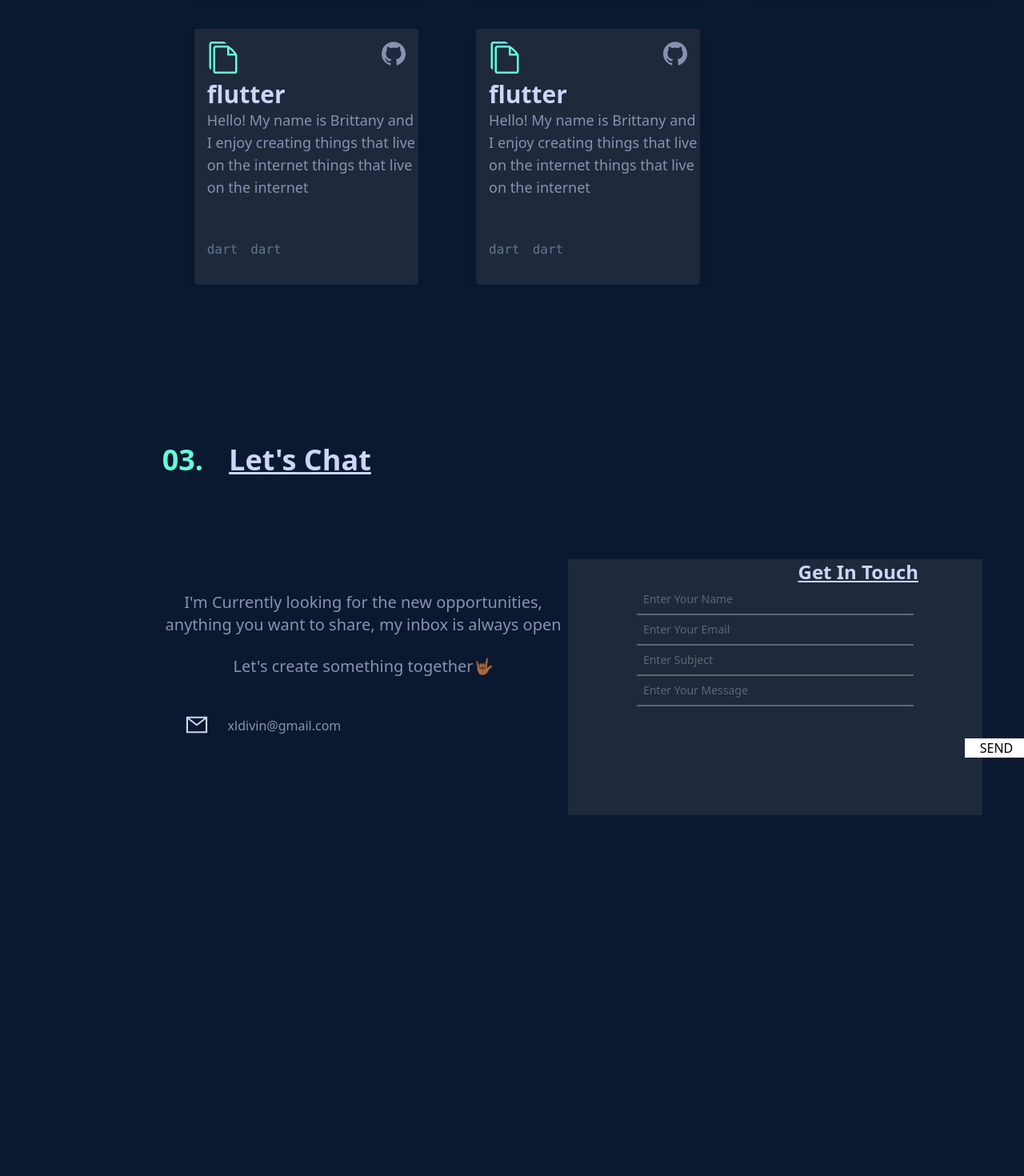
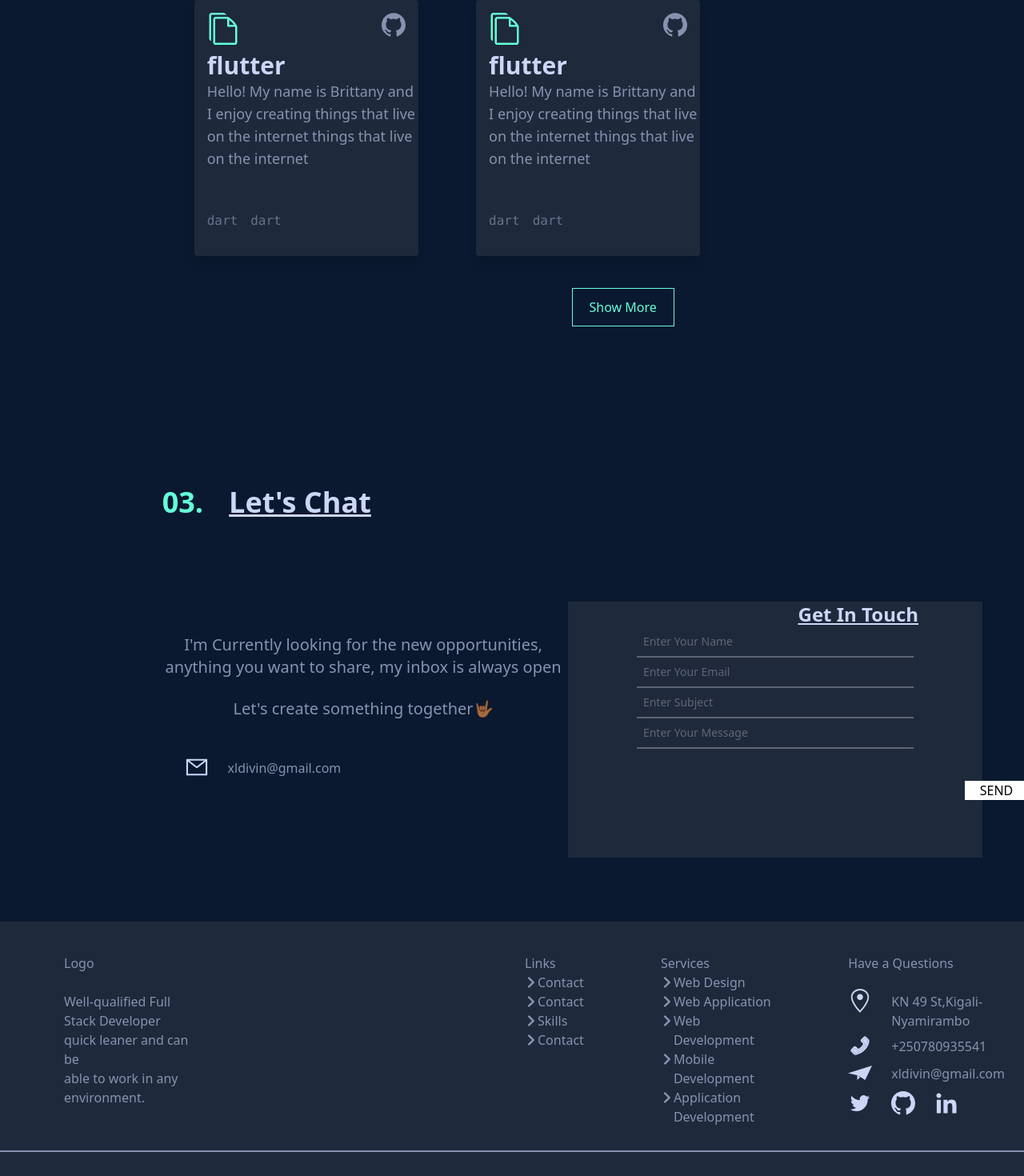
Before and after one commit to Xldivin/Portofolio-fe, a React (Create React App) app: page / in a window 1280 px wide. Shown: the part 2201-3671 px from the top of the page at 80% size. Before the commit the page ends 3220 px from the top, so only its background shows below. Built offline with nearby package versions, Linux system fonts and the light colour scheme.

Commit message:
ft(responsiveness)

```diff
--- a/src/App.js
+++ b/src/App.js
@@ -22,9 +22,9 @@ function App() {
       <div className='grid grid-cols-12 grid-rows-12 overflow-x-hidden overflow-y-hidden'>
       <Contact />
       </div>
-      {/* <div>
+      <div className='overflow-x-hidden overflow-y-hidden'>
       <Footer />
-      </div> */}
+      </div>
     </div>
   );
 }
--- /dev/null
+++ b/src/components/Asidebar.js
@@ -0,0 +1,11 @@
+import React from 'react'
+
+function Asidebar() {
+  return (
+    <div className='col-start-1 col-end-3 row-start-1 row-end-13'>
+
+    </div>
+  )
+}
+
+export default Asidebar
--- a/src/components/Footer.js
+++ b/src/components/Footer.js
@@ -7,28 +7,25 @@ import { GoLocation } from 'react-icons/go';
 import { AiTwotonePhone } from 'react-icons/ai';
 import { SiMinutemailer } from 'react-icons/si';
 
-
-
-
 function Footer() {
   return (
-    <div>
-    <footer className='w-6/6 h-96 bg-slate-800'>
+    <div className='w-fit h-96 md:w-screen h-11/12 lg:w-screen h-96 bg-slate-800'>
+    <footer className='mt-20'>
       <div className='h-72 border-b-2 border-textWhittishPhant'>
-        <div className='relative top-20'>
-          <div className='ml-20'>
+        <div className='hidden md:block relative top-10 lg:block'>
+          <div className='lg:ml-20 md:ml-6'>
           <p className='text-textWhittishPhant'>Logo</p>
           </div>
-          <div className='ml-20 relative top-6'>
+          <div className='md:ml-2 w-40 lg:ml-20 relative top-6'>
             <p className='text-textWhittishPhant'>
               Well-qualified Full Stack Developer<br/>quick leaner and can be<br/> able to work in any environment.
             </p>
           </div>
         </div>
-        <div className='flex ml-96 pl-80'>
-        <div >
+        <div className='flex relative right-72 md:bottom-32 md:right-6  lg:ml-96 pl-80'>
+        <div className='relative right-6'>
           <h3 className='text-textWhittishPhant'>Links</h3>
-          <ul className='list-none mt-4'>
+          <ul className='list-none'>
           <li className='flex'>
             <span className='mt-1'>
             <FaChevronRight className='text-textWhittishPhant'/>
@@ -63,9 +60,9 @@ function Footer() {
           </li>
           </ul>
         </div>
-        <div className='ml-20'>
+        <div className='relative right-2 md:ml-6 lg:ml-20'>
         <h3 className='text-textWhittishPhant'>Services</h3>
-        <ul className='list-none mt-4'>
+        <ul className='list-none'>
             <li className='flex'>
             <span className='mt-1'>
             <FaChevronRight className='text-textWhittishPhant'/>
@@ -98,7 +95,7 @@ function Footer() {
             </li>
           </ul>
         </div>
-        <div className='ml-20'>
+        <div className='md:ml-6 lg:ml-20'>
         <h3 className='text-textWhittishPhant'>Have a Questions</h3>
         <ul className='list-none mt-4'>
           <li className='flex'>
@@ -150,7 +147,7 @@ function Footer() {
         </div>
         </div>
       </div>
-      <div className='text-center mt-10 text-textWhittishPhant'>
+      <div className='text-center mt-10 text-textWhittishPhant mr-64 md:mr-10 lg'>
         <p>Developed by Axel Divin
         </p>
         <p>Done with <span className='text-red-600'>❤️</span></p>
--- a/src/components/Main.js
+++ b/src/components/Main.js
@@ -1,4 +1,5 @@
 import React from 'react'
+import Resume from '../assets/Resume.pdf'
 
 function Main() {
   return (
@@ -22,7 +23,7 @@ function Main() {
         </p>
         <br/>
         <button className='border rounded-none w-32 h-12 border-textGreenPhant hover:bg-zinc-400 text-textGreenPhant'>
-          <a href=''>
+          <a href={Resume} target="_blank" rel="noreferrer">
           Resume
           </a>
         </button>
--- a/src/components/Project.js
+++ b/src/components/Project.js
@@ -37,7 +37,6 @@ function Project() {
       <span className='text-textWhitePhant text-4xl ml-8 underline font-bold'>Recent Work</span>
       </div>
       <div>
-        <p className='text-textWhittishPhant hover:text-textGreenPhant hover:underline ml-16 mt-4 w-80'>View a List of all projects</p>
       </div>
       <div className='grid grid-cols-1 gap-5 md:grid-cols-2 gap-24 lg:grid-cols-3 gap-5'>
       {
@@ -46,6 +45,13 @@ function Project() {
             })
       }
       </div>
+      <div className='ml-32 md:relative left-40 mt-10 lg:ml-32 lg:left-96'>
+      <button className='border rounded-none w-32 h-12 border-textGreenPhant hover:bg-zinc-400 text-textGreenPhant'>
+          <a href='' target="_blank" rel="noreferrer">
+            Show More
+          </a>
+      </button>
+      </div>
       </div>
     </div>
   )
```
Also changed, not shown: 1 other file (tests, documents, lock files or other folders).
